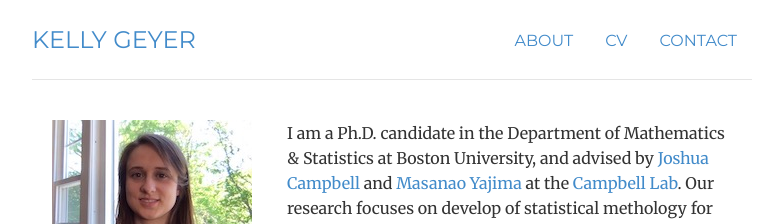
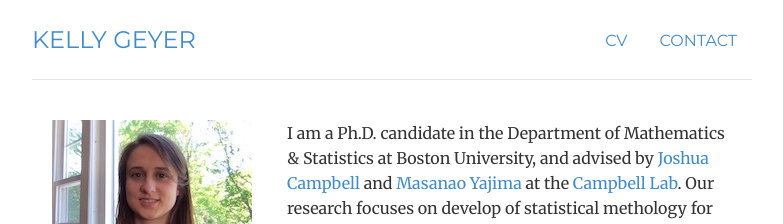
Before and after one commit to kgeyer/kgeyer.github.io, a Jekyll site: the page built from index.html, in a window 1280 px wide. Shown: the top 224 px of the page, without its empty margins (248-1031 px from the left). Built offline with Jekyll 4.4.1, drawn with Linux system fonts in a browser that asks for light colours.

```diff
--- a/_includes/head.html
+++ b/_includes/head.html
@@ -3,14 +3,33 @@
 	<meta name="viewport" width="device-width, initial-scale=1.0">
 	<meta name="description" content="{{ page.description }}">
 	<meta name="author" content="Kelly Geyer">
-	<!-- favicon
-	<link rel="shortcut icon" href="/img/ico/favicon.png">
-	-->
+	<meta name="keywords" content="Geyer, Kelly, statistics, Bayesian, Boston University, BU, genomics, learning, RNA-seq, python, R, topic, modeling, statistical, convex, non-convex, autoencoder">
 	<title>{{ page.title }} | Kelly Geyer</title>
 	<!-- styles -->
 	<link href="/css/bootstrap.css" rel="stylesheet">
 	<link href="/css/jumbotron-narrow.css" rel="stylesheet">
 	<link href="/css/style.css" rel="stylesheet">
+
+	<link rel="apple-touch-icon-precomposed" sizes="57x57"   href="/img/apple-touch-icon-57x57.png" />
+	<link rel="apple-touch-icon-precomposed" sizes="114x114" href="/img/apple-touch-icon-114x114.png" />
+	<link rel="apple-touch-icon-precomposed" sizes="72x72"   href="/img/apple-touch-icon-72x72.png" />
+	<link rel="apple-touch-icon-precomposed" sizes="144x144" href="/img/apple-touch-icon-144x144.png" />
+	<link rel="apple-touch-icon-precomposed" sizes="60x60"   href="/img/apple-touch-icon-60x60.png" />
+	<link rel="apple-touch-icon-precomposed" sizes="120x120" href="/img/apple-touch-icon-120x120.png" />
+	<link rel="apple-touch-icon-precomposed" sizes="76x76"   href="/img/apple-touch-icon-76x76.png" />
+	<link rel="apple-touch-icon-precomposed" sizes="152x152" href="/img/apple-touch-icon-152x152.png" />
+	<link rel="icon" type="image/png" href="/img/favicon-196x196.png" sizes="196x196" />
+	<link rel="icon" type="image/png" href="/img/favicon-96x96.png"   sizes="96x96" />
+	<link rel="icon" type="image/png" href="/img/favicon-32x32.png"   sizes="32x32" />
+	<link rel="icon" type="image/png" href="/img/favicon-16x16.png"   sizes="16x16" />
+	<link rel="icon" type="image/png" href="/img/favicon-128.png"     sizes="128x128" />
+	<meta name="application-name" content="&nbsp;"/>
+	<meta name="msapplication-TileColor" content="#FFFFFF" />
+	<meta name="msapplication-TileImage" content="mstile-144x144.png" />
+	<meta name="msapplication-square70x70logo" content="mstile-70x70.png" />
+	<meta name="msapplication-square150x150logo" content="mstile-150x150.png" />
+	<meta name="msapplication-wide310x150logo" content="mstile-310x150.png" />
+	<meta name="msapplication-square310x310logo" content="mstile-310x310.png" />
 
 	<!-- HTML5 shim and Respond.js IE8 support of HTML5 elements and media queries -->
 	<!--[if lt IE 9]>
@@ -21,4 +40,5 @@
 	{% if site.google_analytics and jekyll.environment == 'production' %}
 	{% include analytics.html %}
 	{% endif %}
+	{% seo %}
 </head>
--- a/_includes/header.html
+++ b/_includes/header.html
@@ -3,13 +3,11 @@
 <!-- 	desktop header -->
 <!--   	<ul class="nav nav-pills pull-right hidden-xs hidden-sm"> -->
   	<ul class="nav nav-pills nav-justified visible-xs visible-sm">
-		<li class="{{ page.about }}"><a href="/" title="About Caleb Lucas">About</a></li>
 		<li class="{{ page.cv }}"><a href="/files/kelly_geyer_resume_public.pdf" target="_blank" title="CV">CV</a></li>
 		<li class="{{ page.contact }}"><a href="/contact" title="Contact">Contact</a></li>
 	</ul>
 
 	<ul class="nav nav-pills pull-right hidden-xs hidden-sm">
-		<li class="{{ page.about }}"><a href="/" title="About Caleb Lucas">About</a></li>
 		<li class="{{ page.cv }}"><a href="/files/kelly_geyer_resume_public.pdf" target="_blank" title="CV">CV</a></li>
 		<li class="{{ page.contact }}"><a href="/contact" title="Contact">Contact</a></li>
 	</ul>
```
